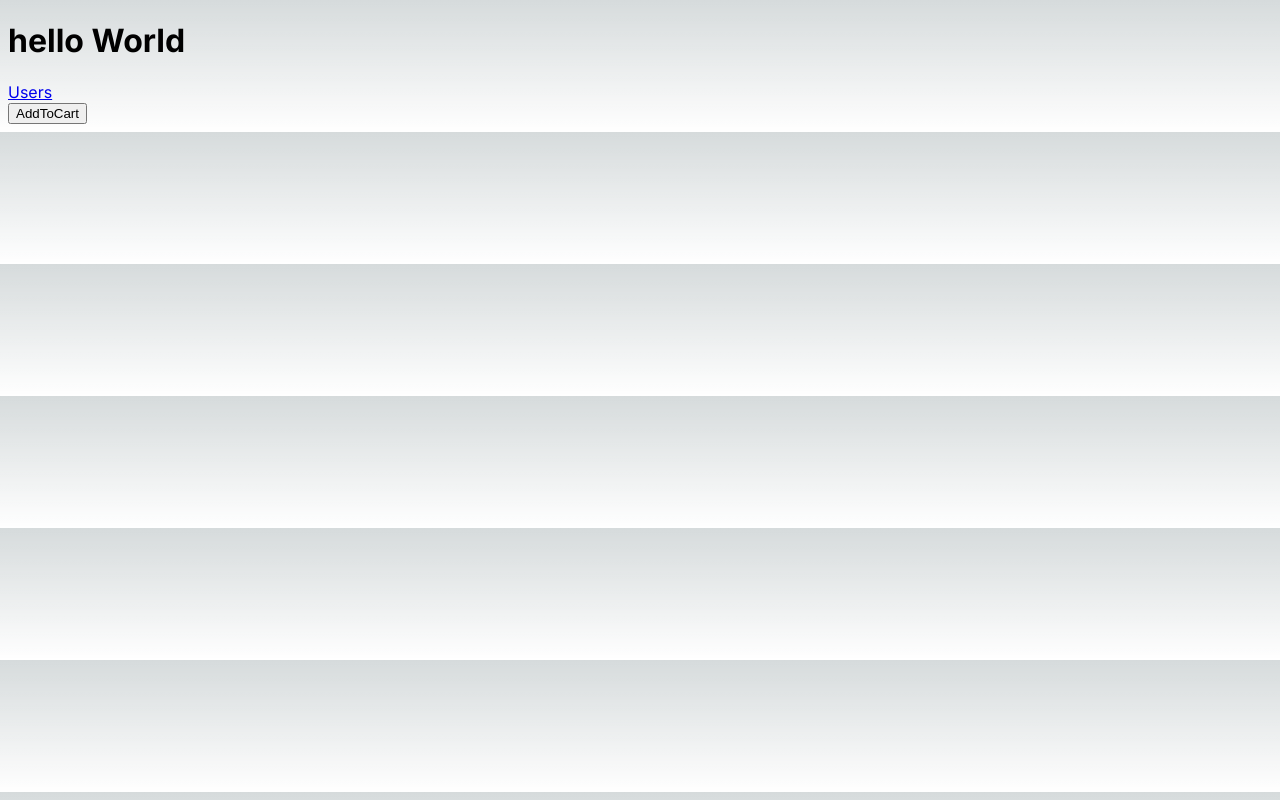
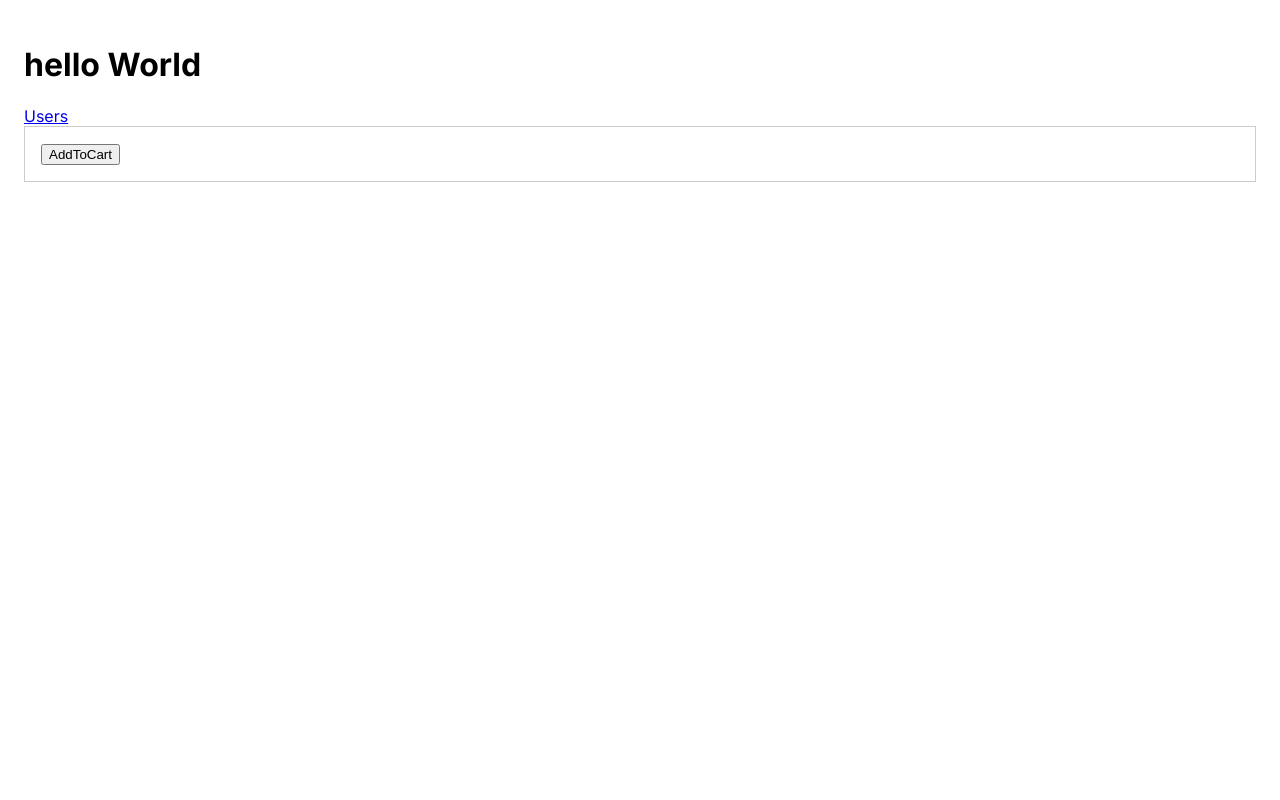
Before and after one commit to quesitopre/NextProject, a Next.js app: page / in a window 1280 px wide. Built offline with nearby package versions, Linux system fonts and the light colour scheme.

Commit message:
added new css style sheet

```diff
--- /dev/null
+++ b/app/components/ProductCard.module.css
@@ -0,0 +1,4 @@
+.card{ /* cannnot use hyphen in class names in CSS modules-CC only */
+    padding: 1rem;
+    border: 1px solid #ccc;
+}
--- a/app/components/ProductCard.tsx
+++ b/app/components/ProductCard.tsx
@@ -1,8 +1,9 @@
+import AddToCart from './AddToCart';
+import styles from './ProductCard.module.css';
 
-import AddToCart from './AddToCart';
 const ProductCard = () => {
   return (
-    <div>
+    <div className={styles.card}>
         <AddToCart />
     </div>
   )
--- a/app/globals.css
+++ b/app/globals.css
@@ -4,24 +4,17 @@
 
 :root {
   --foreground-rgb: 0, 0, 0;
-  --background-start-rgb: 214, 219, 220;
-  --background-end-rgb: 255, 255, 255;
 }
 
 @media (prefers-color-scheme: dark) {
   :root {
     --foreground-rgb: 255, 255, 255;
-    --background-start-rgb: 0, 0, 0;
-    --background-end-rgb: 0, 0, 0;
   }
 }
 
 body {
   color: rgb(var(--foreground-rgb));
-  background: linear-gradient(
-      to bottom,
-      transparent,
-      rgb(var(--background-end-rgb))
-    )
-    rgb(var(--background-start-rgb));
+  padding: 1rem;
 }
+ /* global style sheet-use for all pages(header,footer,etc) */
+ /* Do not define custom styles in individual page files-unmaintainable */
```
